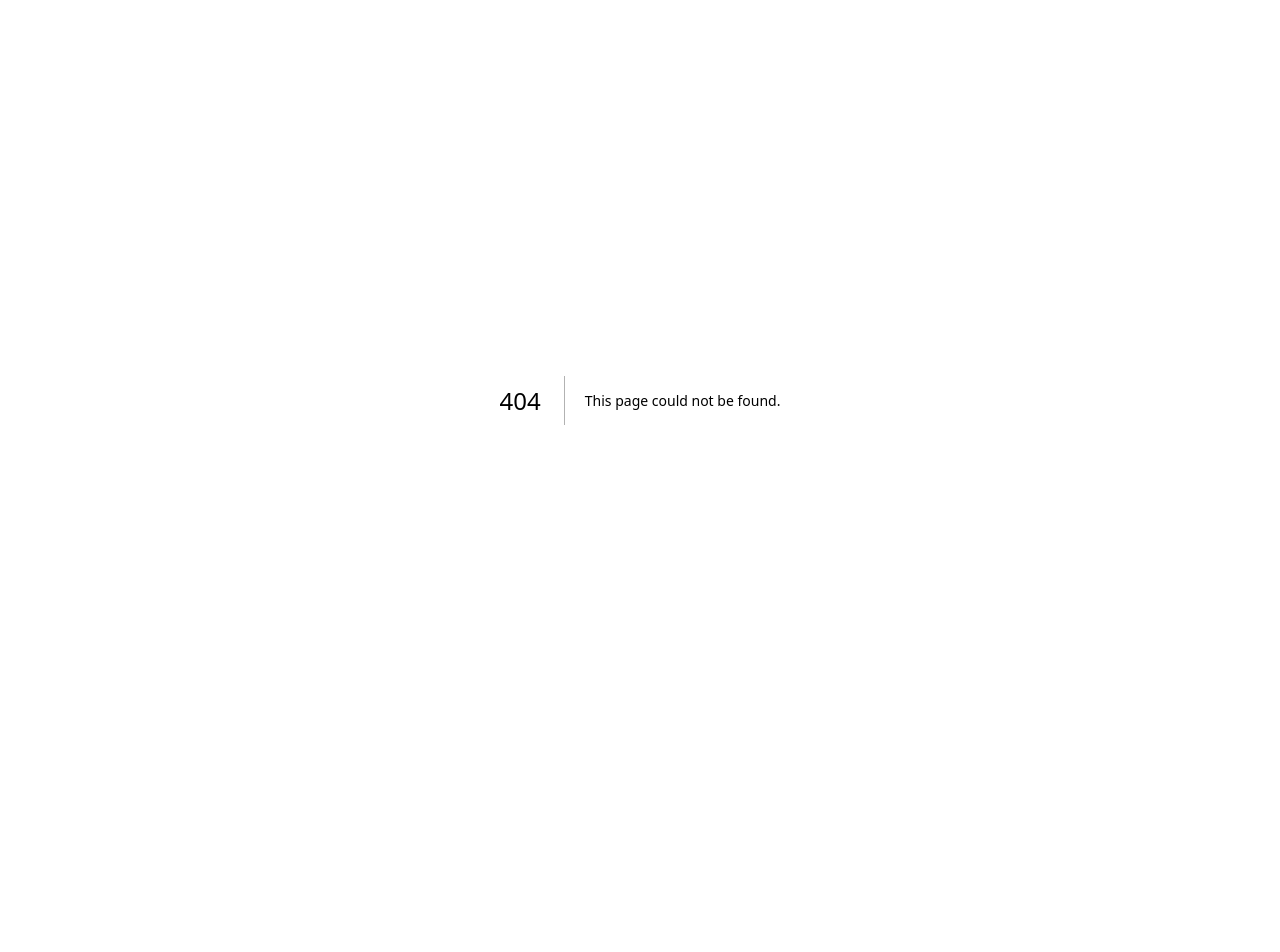
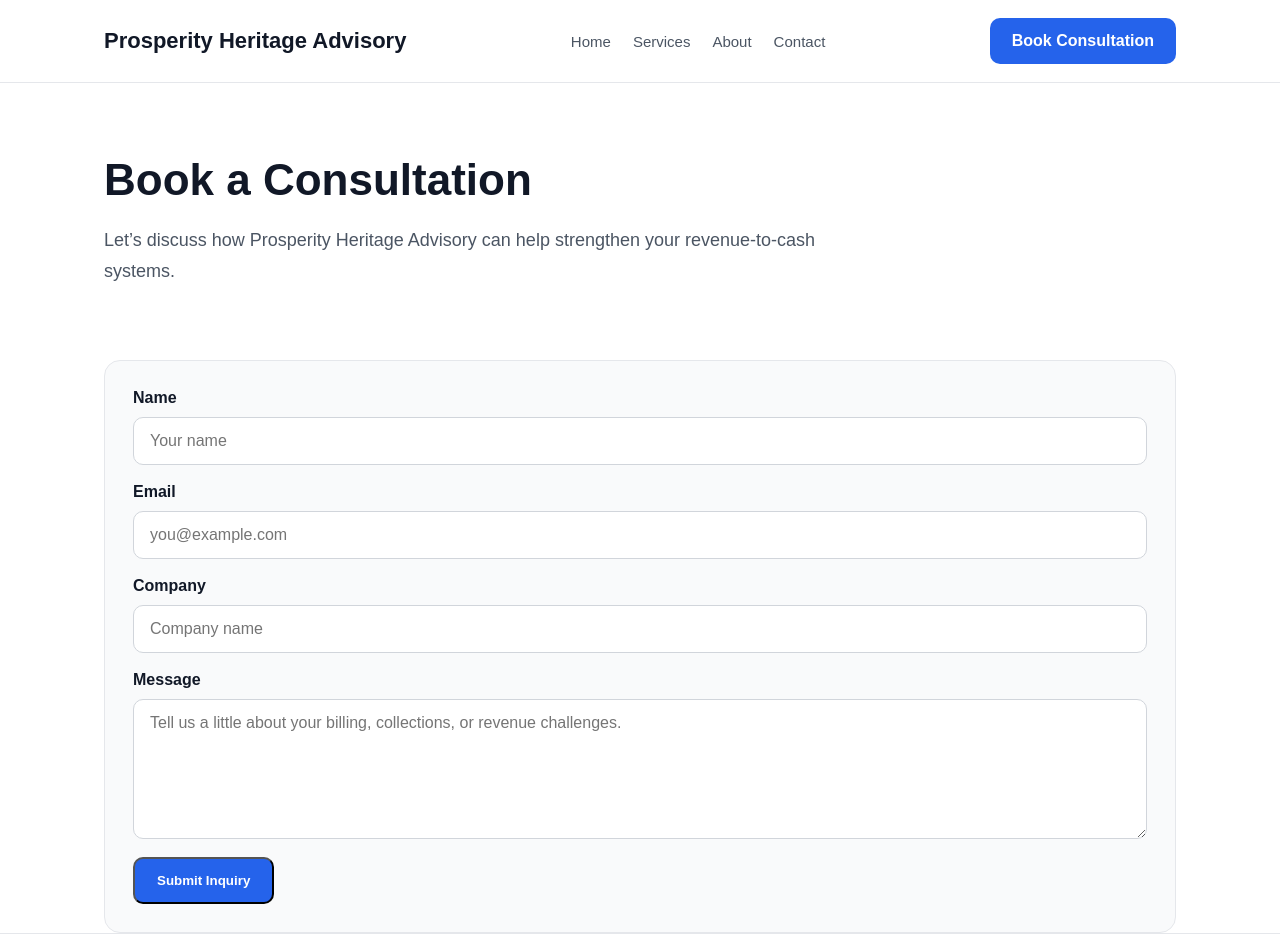
Before and after one commit to pjechete/prosperity-heritage-global-services---test, a Next.js app: page /contact in a window 1280 px wide. Before the commit this address had no page. Shown: the top 952 px of the page. Before the commit the page ends 800 px from the top, so only its background shows below. Built offline with nearby package versions, Linux system fonts and the light colour scheme.

Commit message:
Create page.tsx

```diff
--- /dev/null
+++ b/src/app/contact/page.tsx
@@ -0,0 +1,57 @@
+import Navbar from '@/components/Navbar'
+import Footer from '@/components/Footer'
+
+export default function ContactPage() {
+  return (
+    <main>
+      <Navbar />
+
+      <section className="page-hero">
+        <div className="container">
+          <h1>Book a Consultation</h1>
+          <p>
+            Let’s discuss how Prosperity Heritage Advisory can help strengthen
+            your revenue-to-cash systems.
+          </p>
+        </div>
+      </section>
+
+      <section>
+        <div className="container">
+          <div className="form-wrap">
+            <form>
+              <div className="form-field">
+                <label htmlFor="name">Name</label>
+                <input id="name" type="text" placeholder="Your name" />
+              </div>
+
+              <div className="form-field">
+                <label htmlFor="email">Email</label>
+                <input id="email" type="email" placeholder="you@example.com" />
+              </div>
+
+              <div className="form-field">
+                <label htmlFor="company">Company</label>
+                <input id="company" type="text" placeholder="Company name" />
+              </div>
+
+              <div className="form-field">
+                <label htmlFor="message">Message</label>
+                <textarea
+                  id="message"
+                  placeholder="Tell us a little about your billing, collections, or revenue challenges."
+                />
+              </div>
+
+              <button type="submit" className="btn-primary">
+                Submit Inquiry
+              </button>
+            </form>
+          </div>
+        </div>
+      </section>
+
+      <Footer />
+    </main>
+  )
+}
```
